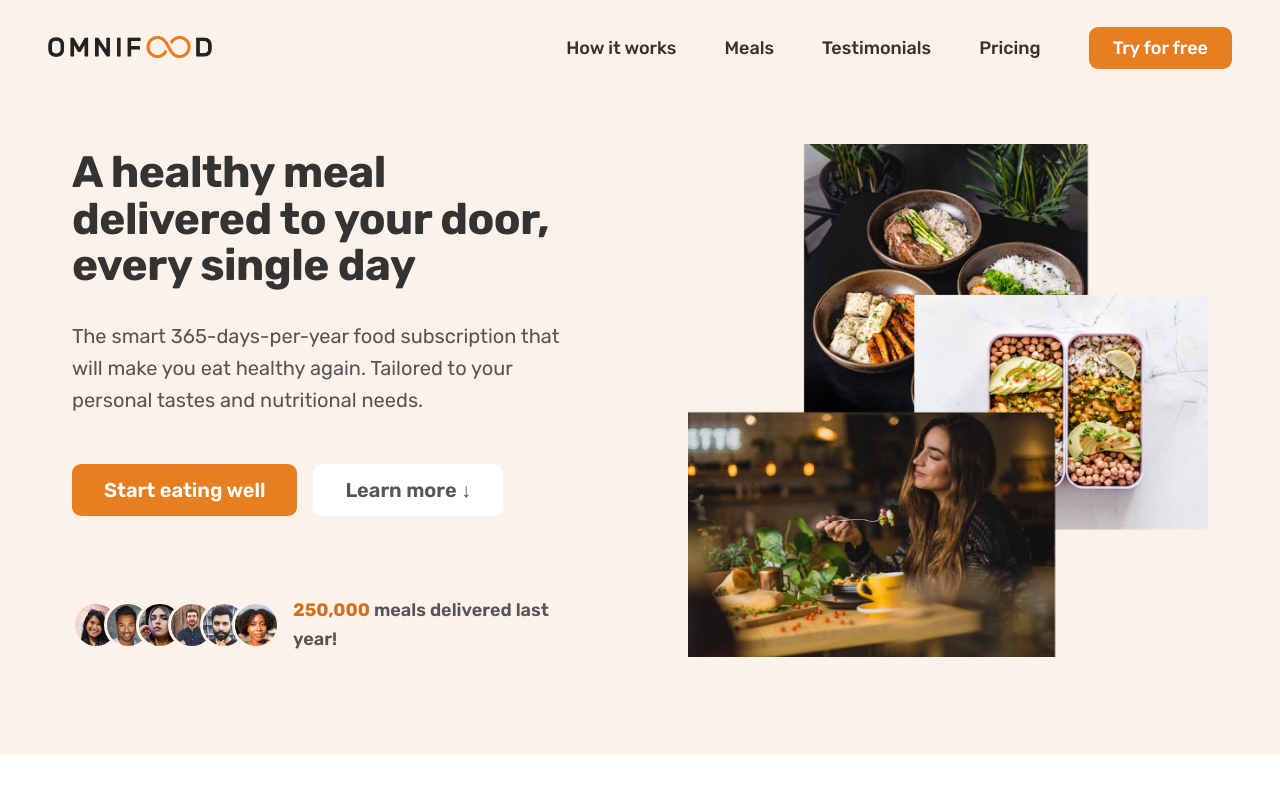
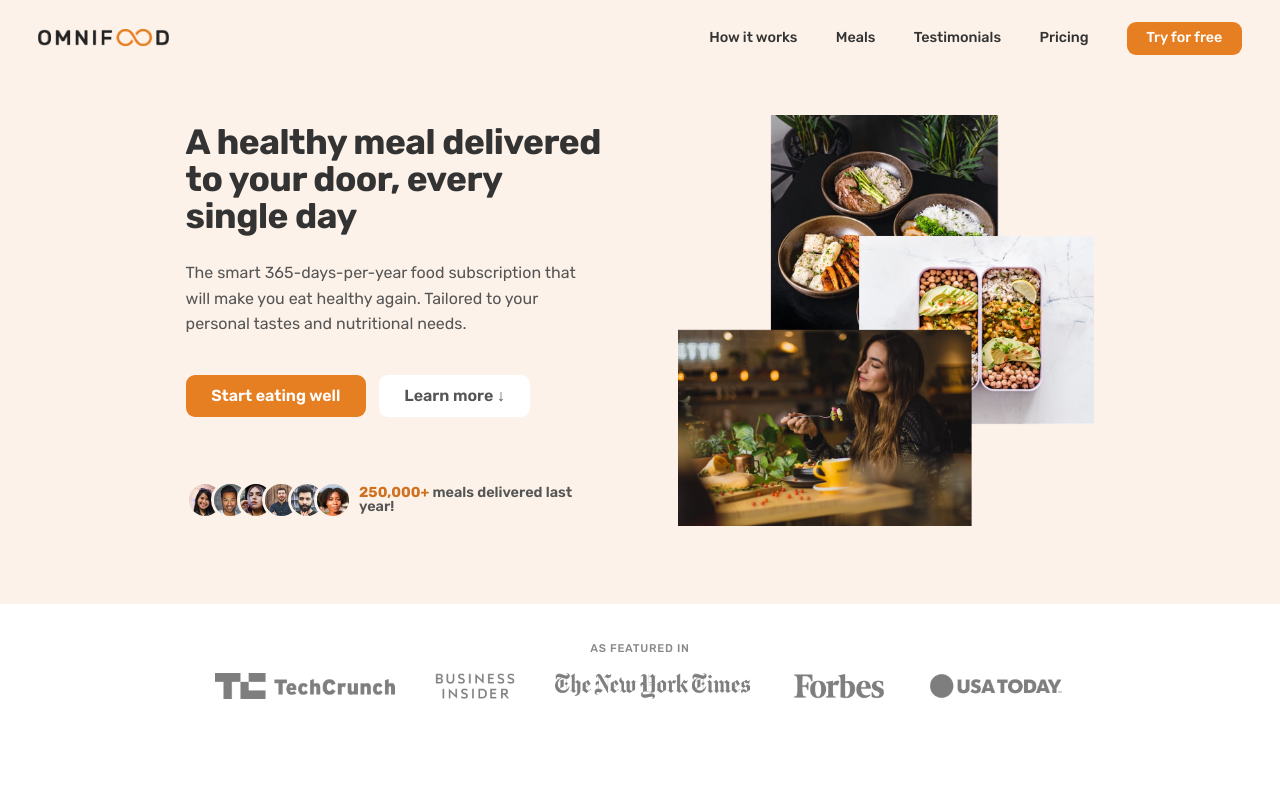
Before and after one commit to clovis-rosa/nextjs-omnifood-website, a Next.js app: page / in a window 1280 px wide. Shown: the top 800 px of the page. Built offline with nearby package versions, Linux system fonts and the light colour scheme.

Commit message:
Small fixes in the hero section

```diff
--- a/src/components/Hero.jsx
+++ b/src/components/Hero.jsx
@@ -44,7 +44,7 @@ export default function Hero() {
                 ))}
               </div>
               <p>
-                <span>250,000 </span>meals delivered last year!
+                <span>250,000+ </span>meals delivered last year!
               </p>
             </HeroDeliveredMeals>
           </HeroTextBox>
@@ -142,12 +142,23 @@ const HeroTextBox = styled.div`
 
 const HeroDeliveredMeals = styled.div`
   display: flex;
+  /* display: grid; */
+  /* grid-template-columns: repeat(2, 1fr); */
   align-items: center;
   gap: 1.6rem;
   margin-top: 8rem;
 
+  @media (max-width: 59em) {
+    justify-content: center;
+    margin-top: 3.2rem;
+  }
+
   div {
     display: flex;
+    max-width: 100%;
+    @media (max-width: 59em) {
+      max-width: 50%;
+    }
 
     img {
       height: 4.8rem;
@@ -163,13 +174,19 @@ const HeroDeliveredMeals = styled.div`
   }
 
   p {
+    max-width: 100%;
     font-size: 1.8rem;
     font-weight: 600;
+    line-height: 14.4px;
     margin: 0;
+    @media (max-width: 59em) {
+      max-width: 50%;
+    }
 
     span {
       color: var(--clr-link-hover);
       font-weight: 700;
+      line-height: 14.4px;
     }
   }
 `
--- a/src/components/HowItWorks.jsx
+++ b/src/components/HowItWorks.jsx
@@ -29,7 +29,7 @@ const HowItWorksSpan = styled.span`
   display: block;
   font-size: 1.6rem;
   font-weight: 500;
-  color: #cf711f;
+  color: var(--clr-subheading);
   text-transform: uppercase;
   margin-bottom: 1.6rem;
   letter-spacing: 0.75px;
--- a/src/styles/_minireset.scss
+++ b/src/styles/_minireset.scss
@@ -4,6 +4,8 @@
 *,
 *::before,
 *::after {
+  margin: 0;
+  padding: 0;
   box-sizing: border-box;
 }
 
--- a/src/styles/global.scss
+++ b/src/styles/global.scss
@@ -4,7 +4,7 @@
 :root {
   // Fonts
   --ff-primary: 'Rubik', sans-serif;
-  font-size: 10px;
+  font-size: 8px;
 
   // Colors
   --clr-dark: #555;
```
Also changed, not shown: 1 other file (tests, documents, lock files or other folders).
